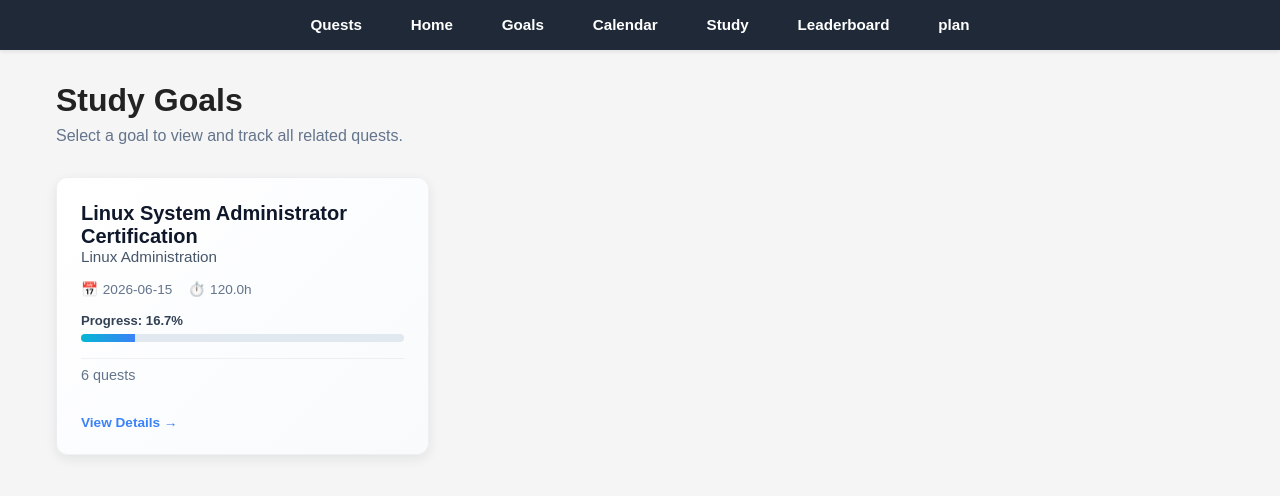
After one commit to mazobucks/jachacks2026, a Flask app: page /goals in a window 1280 px wide. The commit adds this page. Shown: the top 496 px of the page. Run offline with Flask 3, Linux system fonts and the light colour scheme.

Commit message:
feat: connect goals to quests and display goals page

```diff
--- a/Goal.py
+++ b/Goal.py
@@ -123,34 +123,27 @@ class Goal:
         return total
 
     def recalc_progress(self) -> float:
-        """Recalculate goal progress as a weighted average of quest progress by study_time.
+        """Recalculate goal progress based on the number of completed quests.
 
+        Progress = (completed_quests / total_quests) * 100%
         If no quests are attached, returns current `self.progress` unchanged.
         """
         if not self.quests:
             return self.progress
 
-        weighted_sum = 0.0
-        total_weight = 0.0
+        completed_count = 0
         for q in self.quests:
             if isinstance(q, dict):
-                st = q.get("study_time", 0)
-                pr = q.get("progress", 0)
+                completed = q.get("completed", False)
             else:
-                st = getattr(q, "study_time", 0)
-                pr = getattr(q, "progress", 0)
-            try:
-                weight = float(st)
-                prog = float(pr)
-            except Exception:
-                continue
-            weighted_sum += weight * prog
-            total_weight += weight
+                completed = getattr(q, "completed", False)
 
-        if total_weight <= 0:
-            return self.progress
+            if completed:
+                completed_count += 1
 
-        self.progress = min(100.0, max(0.0, weighted_sum / total_weight))
+        total_quests = len(self.quests)
+        self.progress = (completed_count / total_quests) * 100.0
+        self.progress = min(100.0, max(0.0, self.progress))
         self.completed = self.progress >= 100.0
         return self.progress
 
--- a/app.py
+++ b/app.py
@@ -43,10 +43,8 @@ def convert_mock_data_to_objects(mock_goals):
 
             goal.add_quest(quest)
 
-        # Set goal progress after quests are added (recalc_progress is called automatically)
-        goal.progress = goal_data.get("progress", goal.progress)
-        goal.completed = goal_data.get("completed", goal.completed)
-
+        # After all quests are added, recalc_progress() has been called
+        # No need to override the calculated progress from the quest completion counts
         goals.append(goal)
 
     return goals
@@ -57,11 +55,28 @@ def home():
     return render_template('home.html')
 
 
+@app.route('/goals')
+def goals():
+    """Display all goals with brief descriptions."""
+    goals = convert_mock_data_to_objects(MOCK_GOALS)
+    return render_template('goals.html', goals=goals)
+
+
 @app.route('/quests')
 def quests():
     """Display quests board from mock data."""
     goals = convert_mock_data_to_objects(MOCK_GOALS)
     return render_template('quests.html', goals=goals)
 
+
+@app.route('/quests/<int:goal_id>')
+def quest_detail(goal_id):
+    """Display quests for a specific goal."""
+    goals = convert_mock_data_to_objects(MOCK_GOALS)
+    if goal_id < 0 or goal_id >= len(goals):
+        return render_template('quests.html', goals=[]), 404
+    # Pass only the selected goal
+    return render_template('quests.html', goals=[goals[goal_id]], goal_id=goal_id)
+
 if __name__ == '__main__':
     app.run(debug=True)
--- a/templates/base.html
+++ b/templates/base.html
@@ -100,6 +100,7 @@
             <ul>
                 <li><a href="{{ url_for('quests') }}">Quests</a></li>
                 <li><a href="{{ url_for('home') }}">Home</a></li>
+                <li><a href="{{ url_for('goals') }}">Goals</a></li>
                 <li><a href="{{ url_for('home') }}">Calendar</a></li>
                 <li><a href="{{ url_for('home') }}">Study</a></li>
                 <li><a href="{{ url_for('home') }}">Leaderboard</a></li>
--- /dev/null
+++ b/templates/goals.html
@@ -0,0 +1,132 @@
+{% extends "base.html" %}
+
+{% block title %} Goals {% endblock %}
+
+{% block content %}
+  <style>
+    .goals-container {
+      display: grid;
+      grid-template-columns: repeat(auto-fill, minmax(300px, 1fr));
+      gap: 1.5rem;
+    }
+    .goal-card {
+      background: linear-gradient(135deg, #ffffff 0%, #f8fafc 100%);
+      border-radius: 12px;
+      padding: 1.5rem;
+      box-shadow: 0 4px 12px rgba(15, 23, 42, 0.08);
+      border: 1px solid rgba(2, 6, 23, 0.05);
+      cursor: pointer;
+      transition: all 0.25s ease;
+      display: flex;
+      flex-direction: column;
+      gap: 1rem;
+      text-decoration: none;
+      color: inherit;
+    }
+    .goal-card:hover {
+      transform: translateY(-4px);
+      box-shadow: 0 12px 24px rgba(15, 23, 42, 0.12);
+      border-color: rgba(59, 130, 246, 0.3);
+    }
+    .goal-card-title {
+      font-size: 1.25rem;
+      font-weight: 700;
+      color: #0f172a;
+    }
+    .goal-card-subject {
+      font-size: 0.95rem;
+      color: #475569;
+      font-weight: 500;
+    }
+    .goal-card-meta {
+      display: flex;
+      gap: 1rem;
+      font-size: 0.85rem;
+      color: #64748b;
+    }
+    .meta-item {
+      display: flex;
+      align-items: center;
+      gap: 0.3rem;
+    }
+    .goal-progress-section {
+      display: flex;
+      flex-direction: column;
+      gap: 0.4rem;
+    }
+    .progress-bar-small {
+      height: 8px;
+      background: #e2e8f0;
+      border-radius: 999px;
+      overflow: hidden;
+    }
+    .progress-inner-small {
+      height: 100%;
+      background: linear-gradient(90deg, #06b6d4, #3b82f6);
+      transition: width 0.3s ease;
+    }
+    .progress-text {
+      font-size: 0.82rem;
+      color: #334155;
+      font-weight: 600;
+    }
+    .quest-count {
+      font-size: 0.9rem;
+      color: #64748b;
+      padding: 0.5rem 0;
+      border-top: 1px solid rgba(2, 6, 23, 0.05);
+    }
+    .cta-text {
+      font-size: 0.85rem;
+      color: #3b82f6;
+      font-weight: 600;
+      padding-top: 0.5rem;
+    }
+  </style>
+
+  <div style="margin-bottom: 2rem;">
+    <h1 style="font-size: 2rem; font-weight: 700; margin-bottom: 0.5rem;">Study Goals</h1>
+    <p style="color: #64748b;">Select a goal to view and track all related quests.</p>
+  </div>
+
+  {% if goals %}
+    <div class="goals-container">
+      {% for goal in goals %}
+        <a href="{{ url_for('quest_detail', goal_id=loop.index0) }}" class="goal-card">
+          <div>
+            <div class="goal-card-title">{{ goal.exam_name }}</div>
+            <div class="goal-card-subject">{{ goal.exam_subject }}</div>
+          </div>
+
+          <div class="goal-card-meta">
+            <div class="meta-item">
+              <span>📅</span>
+              <span>{{ goal.exam_date }}</span>
+            </div>
+            <div class="meta-item">
+              <span>⏱️</span>
+              <span>{{ goal.hours_willing }}h</span>
+            </div>
+          </div>
+
+          <div class="goal-progress-section">
+            <div class="progress-text">Progress: {{ (goal.progress|default(0))|round(1) }}%</div>
+            <div class="progress-bar-small">
+              <div class="progress-inner-small" style="width: {{ goal.progress|default(0) }}%"></div>
+            </div>
+          </div>
+
+          <div class="quest-count">
+            {{ goal.quests|length }} quest{{ 's' if goal.quests|length != 1 else '' }}
+          </div>
+
+          <div class="cta-text">View Details →</div>
+        </a>
+      {% endfor %}
+    </div>
+  {% else %}
+    <div style="text-align: center; padding: 3rem; background: #f8fafc; border-radius: 10px;">
+      <p style="color: #64748b; font-size: 1rem;">No goals found. Start by creating a study goal.</p>
+    </div>
+  {% endif %}
+{% endblock %}
```
Also changed, not shown: templates/quests.html (+9 -1 lines), templates/study.html (added).
